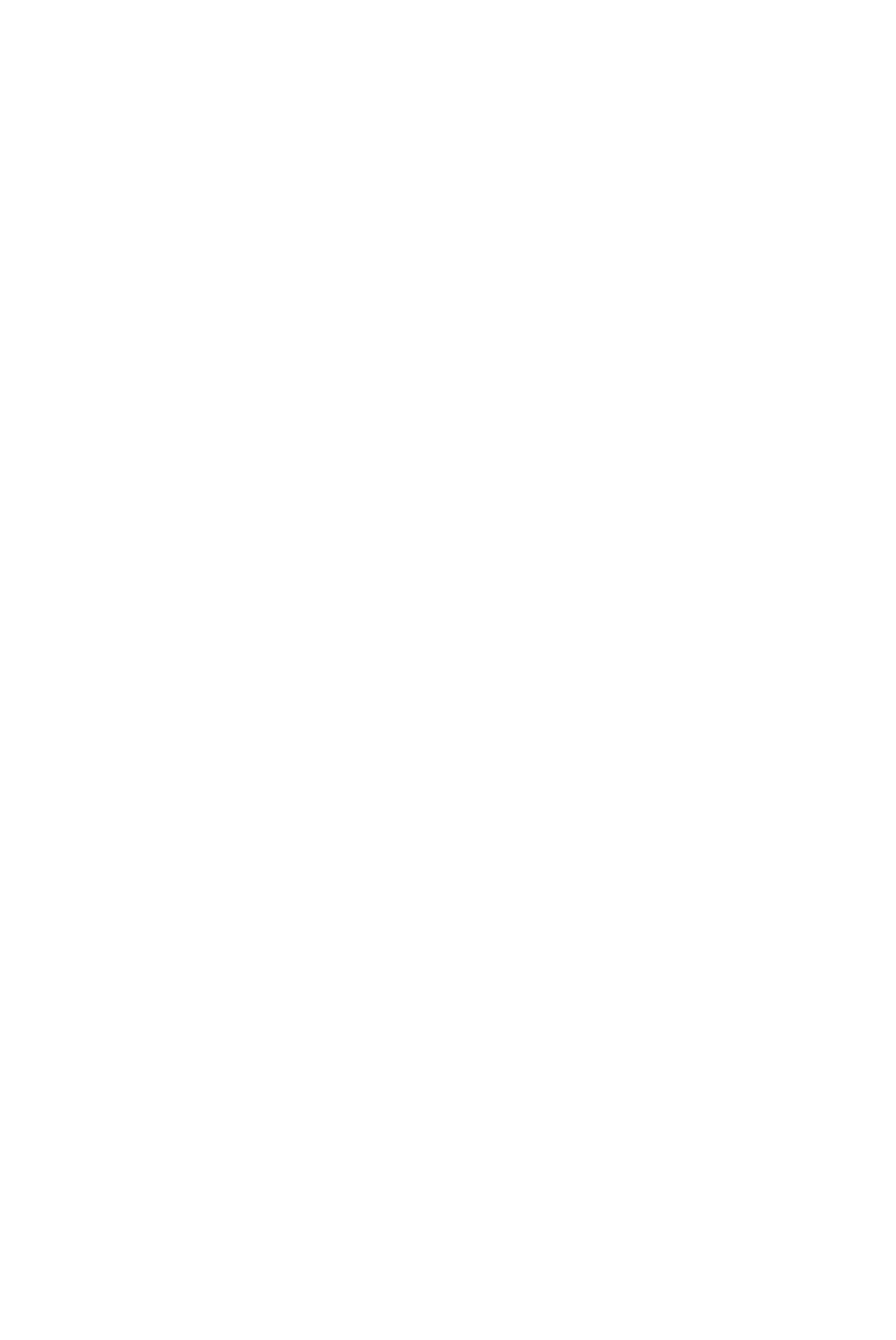
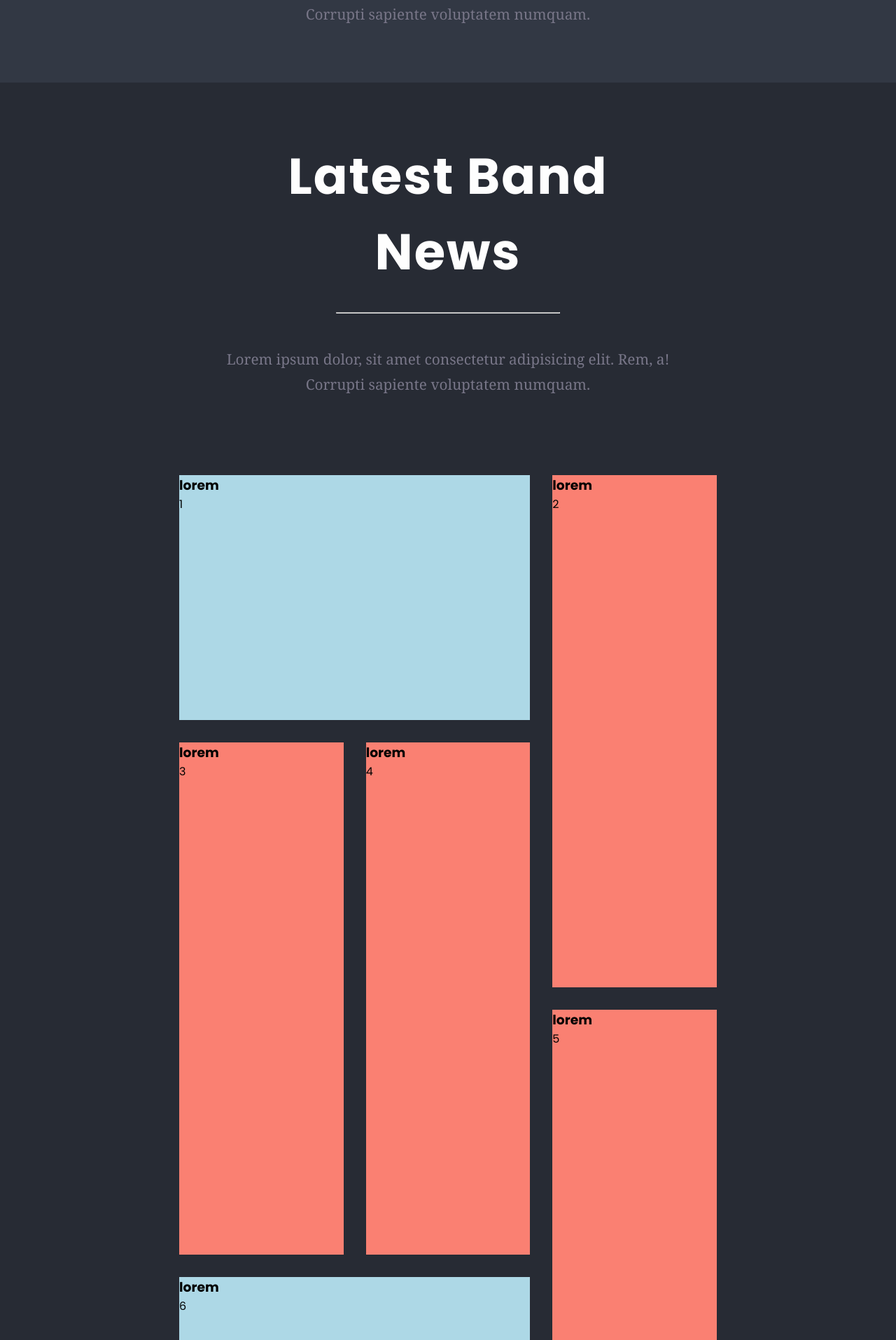
Before and after one commit to DanCan30/proj-html-vuejs, a Vue app: page / in a window 1280 px wide. Shown: the part 1525-3440 px from the top of the page at 70% size. Before the commit the page ends 1273 px from the top, so only its background shows below. Built offline with nearby package versions, Linux system fonts and the light colour scheme.

Commit message:
Static main top section done

```diff
--- /dev/null
+++ b/src/assets/stiles/mixins.scss
@@ -0,0 +1,10 @@
+@mixin container  {
+    width: 50%;
+    margin: 0 auto;
+
+}
+
+@mixin large-container {
+    width: 60%;
+    margin: 0 auto;
+}
--- a/src/assets/stiles/variables.scss
+++ b/src/assets/stiles/variables.scss
@@ -1,10 +1,11 @@
 // Palette
 
-$lightBgColor: #6b6b6c;
+$lightBgColor: #323844;
 $darkBgColor: #272b34;
 $mainTextsFontColor: #fefefe;
-$paragraphsFontColor: #aeaeaf;
+$paragraphsFontColor: #787688;
 $brandMainColor: #ea4a56;
+$hrColor: #7780a4;
 
 
 
--- a/src/components/Main.vue
+++ b/src/components/Main.vue
@@ -1,6 +1,58 @@
 <template>
   <main>
-    main
+
+    <section id="intro-section">
+      <div id="intro-section-wrapper">
+        <h2>
+          Music is Life
+        </h2>
+        <hr>
+        <p>
+          Lorem ipsum dolor, sit amet consectetur adipisicing elit. Rem, a! Corrupti sapiente voluptatem numquam.
+        </p>
+      </div>
+    </section>
+
+    <section id="article-section">
+      <div id="article-section-wrapper">
+        <h2>
+          Latest Band News
+        </h2>
+        <hr>
+        <p>
+          Lorem ipsum dolor, sit amet consectetur adipisicing elit. Rem, a! Corrupti sapiente voluptatem numquam.
+        </p>
+      </div>
+
+      <div id="cards-container">
+        <div class="card horizontal-card">
+          <h3>lorem</h3>
+          <p>1</p>
+        </div>
+        <div class="card vertical-card">
+          <h3>lorem</h3>
+          <p>2</p>
+        </div>
+        <div class="card vertical-card">
+          <h3>lorem</h3>
+          <p>3</p>
+        </div>
+        <div class="card vertical-card">
+          <h3>lorem</h3>
+          <p>4</p>
+        </div>
+        <div class="card vertical-card">
+          <h3>lorem</h3>
+          <p>5</p>
+        </div>
+        <div class="card horizontal-card">
+          <h3>lorem</h3>
+          <p>6</p>
+        </div>
+      </div>
+
+    </section>
+    <a href="#">view all latest news</a>
   </main>
 </template>
 
@@ -10,6 +62,110 @@ export default {
 }
 </script>
 
-<style>
+<style lang="scss" scoped>
+
+@import "../assets/stiles/variables.scss";
+@import "../assets/stiles/mixins.scss";
+
+  main {
+    background-color: $darkBgColor;
+
+    section#intro-section {
+      background-color: $lightBgColor;
+
+    }
+
+    div#intro-section-wrapper,
+    div#article-section-wrapper {
+      @include container;
+    }
+
+    div#cards-container {
+      @include large-container;
+    }
+
+    h2 {
+      color: $mainTextsFontColor;
+      font-size: 4.5rem;
+      padding: 5rem 0 2rem;
+      text-align: center;
+      letter-spacing: 2px;
+    }
+
+    hr {
+      width: 20rem;
+      margin: auto;
+      color: $hrColor;
+    }
+
+    #intro-section-wrapper p,
+    #article-section-wrapper p {
+      font-family: Georgia, 'Times New Roman', Times, serif;
+      max-width: 60rem;
+      color: $paragraphsFontColor;
+      margin: auto;
+      padding: 3rem 0 5rem;
+      text-align: center;
+      line-height: 2.2rem;
+      font-size: 1.3rem;
+    }
+
+    #cards-container {
+
+      padding: 2rem 0 8rem;
+      display: grid;
+      gap: 2rem;
+      grid-template-areas:
+      "first first second"
+      "third fourth second"
+      "third fourth fifth"
+      "sixth sixth fifth" ;
+
+      .card:first-child {
+        grid-area: first;
+      }
+      .card:nth-child(2) {
+        grid-area: second;
+      }
+      .card:nth-child(3) {
+        grid-area: third;
+      }
+      .card:nth-child(4) {
+        grid-area: fourth;
+      }
+      .card:nth-child(5) {
+        grid-area: fifth;
+      }
+      .card:nth-child(6) {
+        grid-area: sixth;
+      }
+
+      .card.vertical-card {
+        background-color: salmon;
+        height: 732px;
+      }
+
+      .card.horizontal-card {
+        background-color: lightblue;
+        height: 350px;
+
+      }
+
+    }
+
+    a {
+      display: block;
+      text-transform: uppercase;
+      text-align: center;
+      background-color: $brandMainColor;
+      color: $mainTextsFontColor;
+      text-decoration: none;
+      padding: 5rem;
+      font-size: 1.5rem;
+      letter-spacing: 3px;
+    }
+
+  }
+
 
 </style>
```
